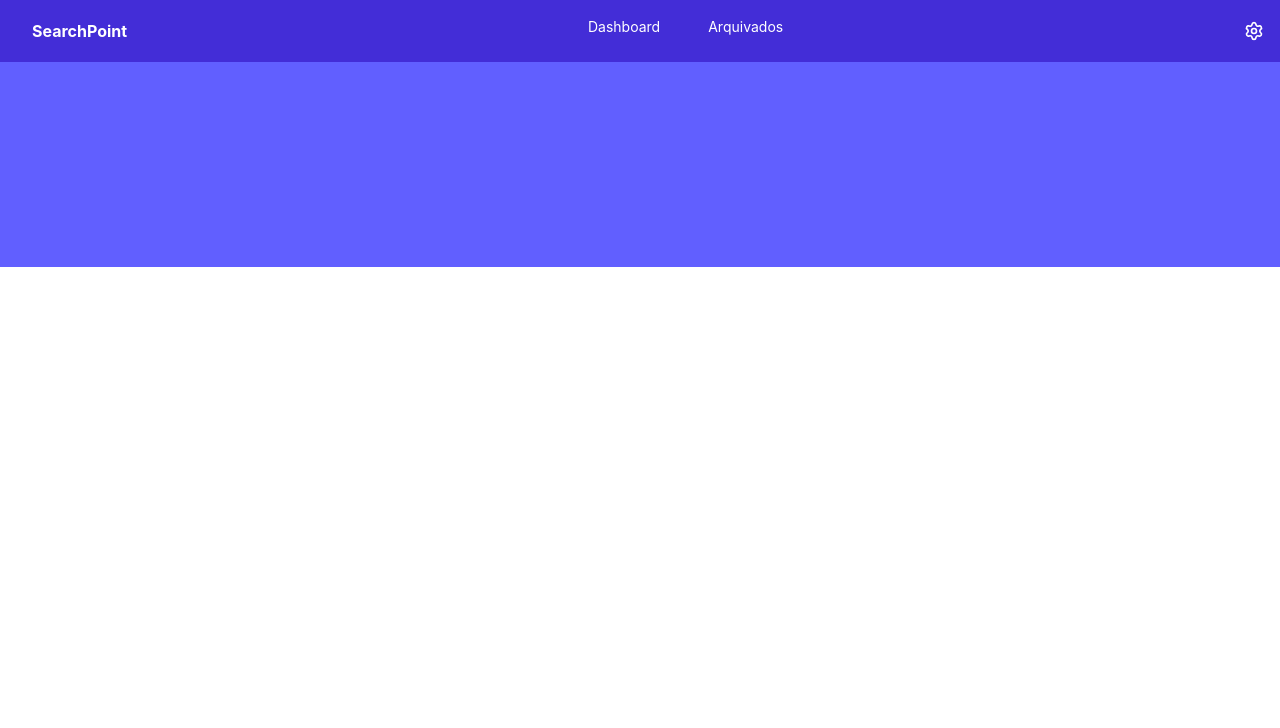
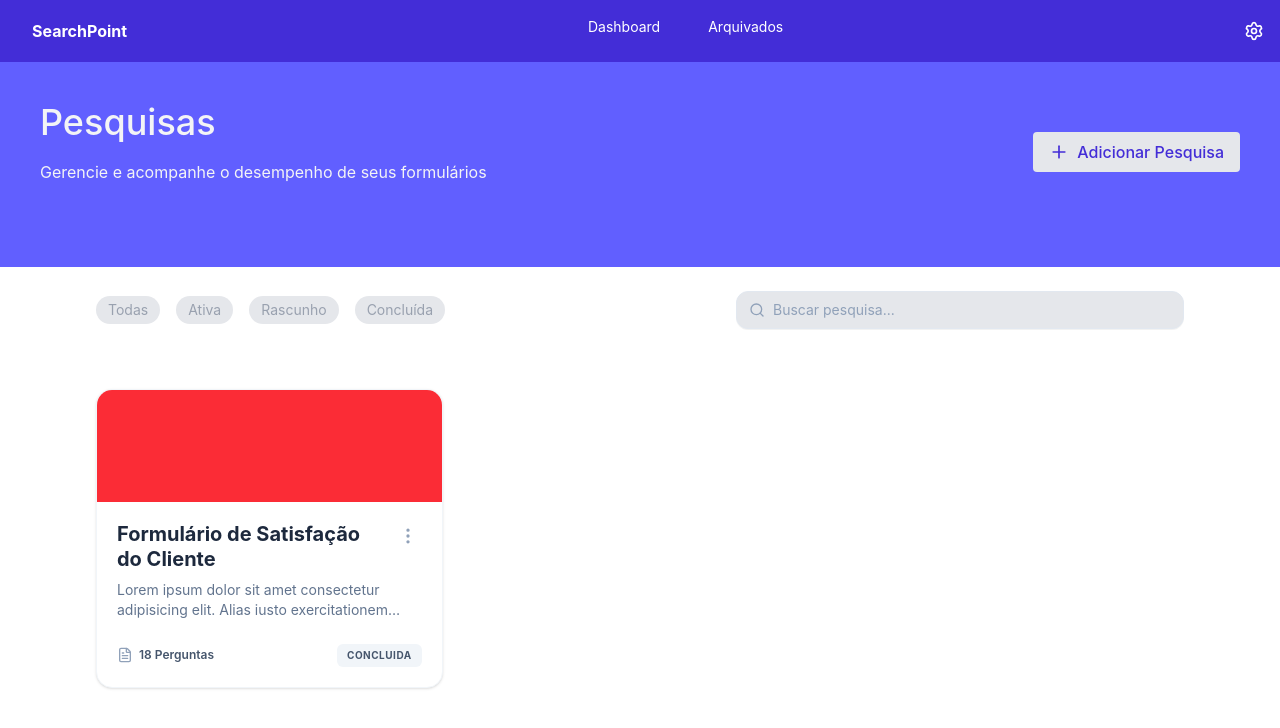
Before and after one commit to vilelakami/nextpoint-searchpoint, a React (Vite) app: page /Dashboard in a window 1280 px wide. Shown: the top 728 px of the page. Built offline with nearby package versions, Linux system fonts and the light colour scheme.

Commit message:
feat: adicionando conteúdo: cards, status e sarchbar

```diff
--- /dev/null
+++ b/src/components/cards-forms/CardsForms.jsx
@@ -0,0 +1,69 @@
+import React from 'react';
+import { FileText, MoreVertical } from 'lucide-react';
+
+import {statusStyles, status} from '../../utils/dados';
+
+// 1. Uma paleta de cores
+const PALETA_CORES = [
+  'bg-pink-400',   // Rosa
+  'bg-teal-400',   // Verde água
+  'bg-purple-600', // Roxo
+  'bg-amber-500',  // Laranja / Amarelo
+  'bg-red-500',    // Vermelho
+  'bg-lime-500'    // Verde alface
+];
+
+export default function CardForm({ titulo, descricao, qtdPerguntas, status }) {
+    const statusParaTeste = "concluida";
+
+  // 2. Sorteia uma cor da paleta toda vez que o card nasce na tela
+  const corAleatoria = PALETA_CORES[Math.floor(Math.random() * PALETA_CORES.length)];
+
+  return (
+    <div className="bg-white rounded-2xl shadow-sm border border-slate-100 overflow-hidden flex flex-col h-full">
+
+      {/* Banner Superior com Cor Aleatória */}
+      <div className={`h-28 w-full ${corAleatoria}`} />
+
+      {/* Corpo do Card */}
+      <div className="p-5 flex flex-col flex-grow justify-between gap-4">
+
+        {/* Título e Botão de Opções */}
+        <div>
+          <div className="flex justify-between items-start gap-2 mb-2">
+            <h3 className="text-xl font-bold text-slate-800 line-clamp-2 leading-tight">
+              Formulário de Satisfação do Cliente
+            </h3>
+            <button className="text-slate-400 hover:text-slate-600 p-1 rounded-full hover:bg-slate-50 transition-colors">
+              <MoreVertical className="w-5 h-5" />
+            </button>
+          </div>
+
+          {/* Descrição */}
+          <p className="text-sm text-slate-500 line-clamp-2">
+            Lorem ipsum dolor sit amet consectetur adipisicing elit. Alias iusto exercitationem impedit nesciunt eligendi, ea architecto itaque iure iste placeat doloribus laboriosam aperiam dolore blanditiis quibusdam repudiandae minus, eum quo!
+            Quaerat dicta consequuntur, rem quos, id, eligendi fugiat iure sit voluptate soluta esse beatae reiciendis at atque officia. Nemo, alias! Sint dolore a incidunt architecto expedita ducimus consectetur minima tempore.
+            Praesentium aperiam voluptate quis voluptatibus incidunt soluta velit labore quae architecto dolorum repellendus, nemo est saepe, repellat ipsum nisi laboriosam perspiciatis similique? Alias iusto asperiores placeat hic accusantium voluptate atque!
+            Adipisci provident aliquam voluptatibus nihil ea numquam commodi eius corrupti ullam. Aspernatur cupiditate assumenda delectus tempora harum, fugiat, corrupti rerum quidem quae consequuntur, dignissimos eum beatae alias ea a doloribus.
+            Maiores asperiores blanditiis cumque aliquid omnis tempora tenetur quas adipisci itaque, illum vel. Voluptate facere error vitae ducimus maiores, odit culpa soluta ea aliquam harum, molestias exercitationem omnis! Neque, nulla!
+          </p>
+        </div>
+
+        {/* Rodapé do Card */}
+        <div className="flex justify-between items-center mt-2">
+          {/* Contador de Perguntas */}
+          <div className="flex items-center gap-1.5 text-slate-600 text-xs font-semibold">
+            <FileText className="w-4 h-4 text-slate-400" />
+            <span>18 Perguntas</span>
+          </div>
+
+          {/* Badge de Status */}
+          <span className={`text-[10px] tracking-wider font-bold px-2.5 py-1 rounded-md uppercase ${statusStyles[status?.toLowerCase()] || statusStyles.rascunho}`}>
+            {statusParaTeste}
+          </span>
+        </div>
+
+      </div>
+    </div>
+  );
+}
--- a/src/components/navbar/Nav.jsx
+++ b/src/components/navbar/Nav.jsx
@@ -9,7 +9,7 @@ export default function Navbar() {
 
         <NavLink
           to="/Dashboard"
-          className="text-sm text-white font-normal relative pb-2 hover:border-b-2 border-white"
+          className="text-sm text-white font-normal relative pb-2 hover:border-b-2 border-white active:border-b-2 active:font-bold"
         >
           Dashboard
         </NavLink>
--- /dev/null
+++ b/src/components/searchbar/SearchBar.jsx
@@ -0,0 +1,22 @@
+import React from 'react';
+import { Search } from 'lucide-react';
+
+export default function SearchBar({ busca, setBusca }) {
+  return (
+    <div className="relative flex items-center bg-gray-200 border border-slate-200 rounded-xl px-3 py-2 w-full max-w-md shadow-2xs focus-within:border-indigo-700 focus-within:ring-1 focus-within:ring-indigo-700 transition-all group">
+
+      {/* Ícone da Lupa da Lucide */}
+      <Search className="size-4 text-slate-400 shrink-0 group-focus-within:text-indigo-700 transition-colors" />
+
+      {/* Input de Texto Invisível por baixo */}
+      <input
+        type="text"
+        placeholder="Buscar pesquisa..."
+        value={busca}
+        onChange={(e) => setBusca(e.target.value)}
+        className="w-full text-sm pl-2 bg-transparent text-slate-700 placeholder-slate-400 outline-hidden border-0"
+      />
+
+    </div>
+  );
+}
--- /dev/null
+++ b/src/components/status/Status.jsx
@@ -0,0 +1,15 @@
+import React from "react";
+
+import {
+    status
+} from '../../utils/dados';
+
+export default function Status(){
+    return(
+        <div className="flex items-center gap-4">
+            {status.map((status) => (
+                <button key={status.value} type="button" className="bg-gray-200 hover:bg-indigo-700 text-gray-400 hover:text-white text-sm font-normal py-1 px-3 rounded-full"> {status.label} </button>
+            ))}
+        </div>
+    );
+};
--- a/src/pages/DashboardPesquisa.jsx
+++ b/src/pages/DashboardPesquisa.jsx
@@ -1,11 +1,16 @@
 import React from 'react';
 import Nav from '../components/navbar/Nav';
-import { Settings } from 'lucide-react';
+import { Settings, Plus } from 'lucide-react';
+import Status from '../components/status/Status';
+import SearchBar from '../components/searchbar/SearchBar';
+import CardForm from '../components/cards-forms/CardsForms';
 
 export default function DashboardPesquisa() {
   return (
-    <div className="flex w-full mx-auto h-screen">
+    <div className="flex flex-col w-full mx-auto h-screen">
+      {/* cabeçalho */}
       <div className="w-full flex flex-col h-1/3 bg-indigo-500">
+      {/* logo e nav */}
         <div className="w-full flex items-center justify-between h-[62px] bg-indigo-700 p-4">
           <h1 className="text-white text-base font-bold ml-4">SearchPoint</h1>
           <Nav />
@@ -13,6 +18,33 @@ export default function DashboardPesquisa() {
             <Settings className="size-5 text-white" />
           </div>
         </div>
+        {/* conteúdo do cabeçalho */}
+        <div className="w-full flex items-center justify-between p-10">
+          <div className="flex flex-col text-base/15">
+            <h1 className="text-gray-100 font-medium text-4xl">Pesquisas</h1>
+            <p className="text-gray-100 font-normal ">
+              Gerencie e acompanhe o desempenho de seus formulários
+            </p>
+          </div>
+          {/* botão add nova pesquisa */}
+          <button
+            type="button"
+            className="flex items-center gap-2 bg-gray-200 hover:bg-white text-indigo-700 font-medium py-2 px-4 rounded"
+          >
+            <Plus className="size-5 text-indigo-700" />
+            Adicionar Pesquisa
+          </button>
+        </div>
+      </div>
+      {/* main */}
+      <div className="flex flex-col gap-15 w-full max-w-6xl mx-auto px-4 md:px-8 py-6">
+        <div className="flex items-center justify-between w-full">
+          <Status />
+          <SearchBar />
+        </div>
+        <div className="grid grid-cols-1 sm:grid-cols-2 lg:grid-cols-3 gap-6">
+          <CardForm />
+        </div>
       </div>
     </div>
   );
--- /dev/null
+++ b/src/utils/dados.jsx
@@ -0,0 +1,12 @@
+export const status = [
+  { value: 'todas', label: 'Todas' },
+  { value: 'ativa', label: 'Ativa' },
+  { value: 'rascunho', label: 'Rascunho' },
+  { value: 'concluida', label: 'Concluída' },
+];
+
+export const statusStyles = {
+  ativa: 'bg-indigo-50 text-indigo-700',
+  rascunho: 'bg-slate-100 text-slate-600',
+  concluida: 'bg-orange-50 text-orange-700',
+};
```
